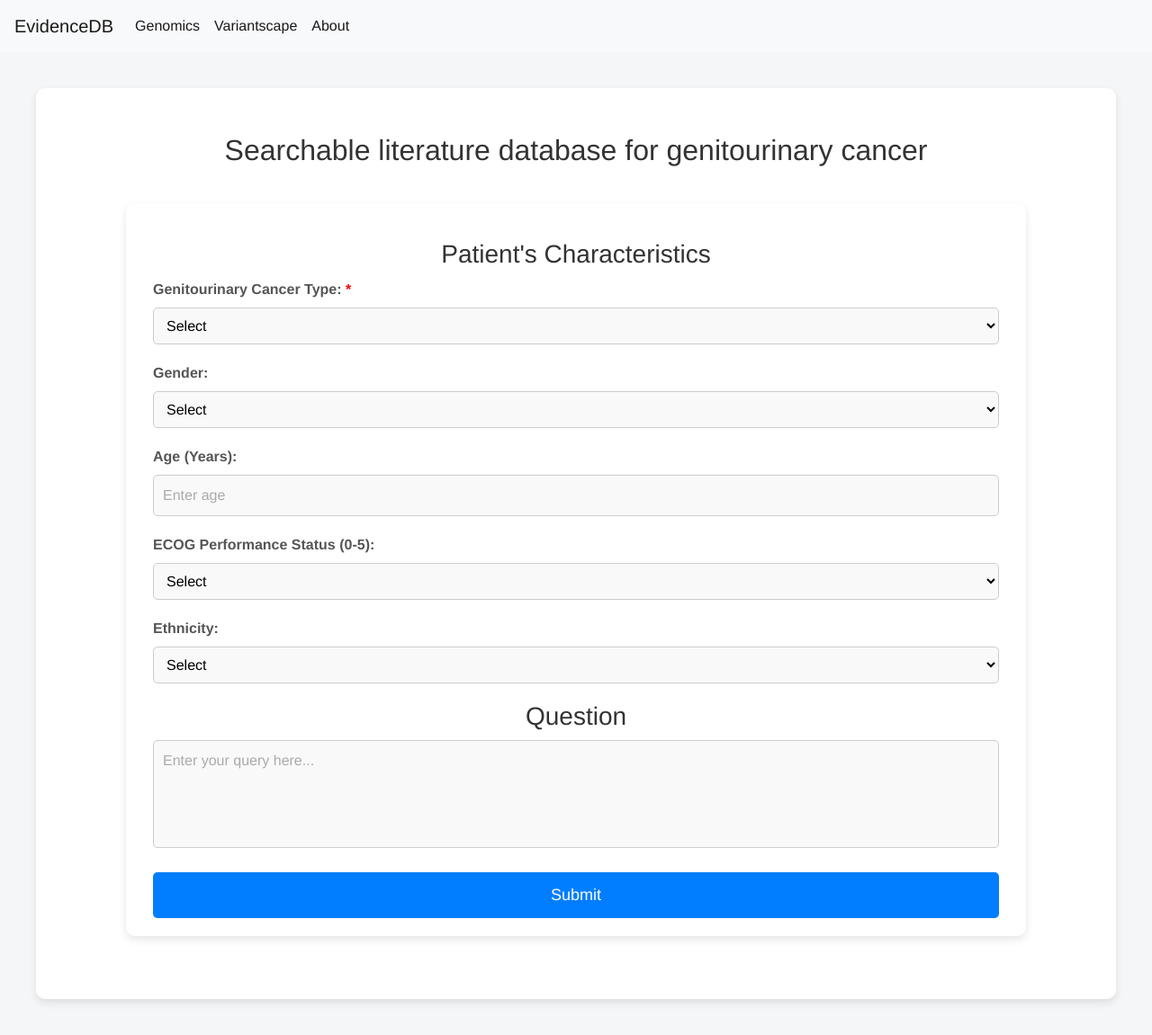
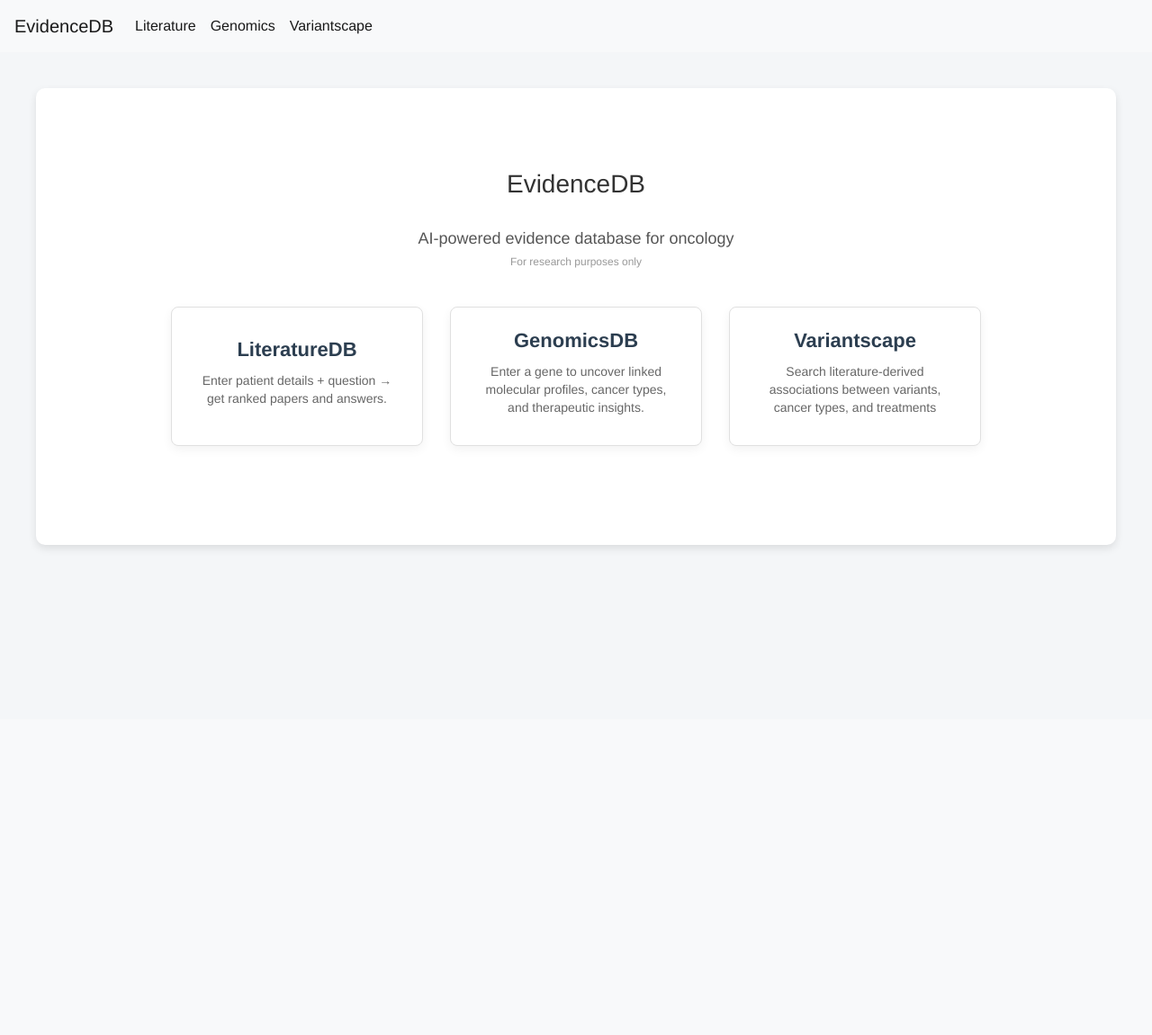
Before and after one commit to hastingslab-org/evidence-database, a Flask app: page / in a window 1280 px wide. Shown: the whole page at 90% size. After the commit the page ends 612 px from the top, so only its background shows below. Run offline with Flask 3, Linux system fonts and the light colour scheme; parts of the project's set-up code (start-up, migrations or seed data) failed here and were passed over; some libraries are stand-ins or nearby versions.

Commit message:
add home page

```diff
--- a/app.py
+++ b/app.py
@@ -55,7 +55,11 @@ def handle_large_request(error):
     return "The request is too large!", 413
 
 ########################### app routes ###########################
-@app.route('/')
+@app.route('/', methods=['GET'])
+def home_page():
+    return render_template('home.html')
+
+@app.route('/literature', methods=['GET'])
 def search_query_page():
     return render_template('search_query_page.html')
 
--- a/init_db.py
+++ b/init_db.py
@@ -1,4 +1,5 @@
 import sqlite3
+
 def init_db():
 
     connection = sqlite3.connect('database.db')
--- a/templates/base.html
+++ b/templates/base.html
@@ -29,13 +29,18 @@
 
 <body>
   <nav class="navbar navbar-expand-md navbar-light bg-light">
-    <a class="navbar-brand" href="{{ url_for('search_query_page')}}">EvidenceDB</a>
+    <a class="navbar-brand" href="{{ url_for('home_page')}}">EvidenceDB</a>
 
     <button class="navbar-toggler" type="button" data-toggle="collapse" data-target="#navbarNav" aria-controls="navbarNav" aria-expanded="false" aria-label="Toggle navigation">
       <span class="navbar-toggler-icon"></span>
     </button>
 
     <div class="collapse navbar-collapse" id="navbarNav">
+      <ul class="navbar-nav">
+        <li class="nav-item active">
+          <a class="nav-link" href="/literature">Literature</a>
+        </li>
+      </ul>
       <ul class="navbar-nav">
         <li class="nav-item active">
           <a class="nav-link" href="/genomics">Genomics</a>
@@ -46,11 +51,11 @@
           <a class="nav-link" href="/variantscape">Variantscape</a>
         </li>
       </ul>
-      <ul class="navbar-nav">
+      <!--<ul class="navbar-nav">
         <li class="nav-item active">
           <a class="nav-link" href="#">About</a>
         </li>
-      </ul>
+      </ul>-->
     </div>
   </nav>
 
--- /dev/null
+++ b/templates/home.html
@@ -0,0 +1,104 @@
+{% extends 'base.html' %}
+
+{% block content %}
+
+<style>
+    /* Header */
+    .home-header {
+        text-align: center;
+        margin: 60px 0 40px;
+    }
+
+
+    .home-header p {
+        font-size: 18px;
+        color: #555;
+        margin: 0;
+    }
+
+    /* Card grid */
+    .card-container {
+        max-width: 1000px;
+        margin: 0 auto 80px;
+        display: flex;
+        justify-content: center;
+        gap: 30px;
+        flex-wrap: wrap;
+    }
+
+    /* Individual card */
+    .tool-card {
+        width: 280px;
+        text-decoration: none; /* entire card is clickable */
+    }
+
+    .tool-card .card {
+        background-color: #fff;
+        border: 1px solid #e0e0e0;
+        border-radius: 8px;
+        box-shadow: 0 4px 12px rgba(0, 0, 0, 0.05);
+        padding: 24px 28px 32px;
+        height: 100%;
+        transition: transform 0.25s ease, box-shadow 0.25s ease;
+        display: flex;
+        flex-direction: column;
+        justify-content: center;
+        align-items: center;
+        text-align: center;
+    }
+
+    .tool-card:hover .card {
+        transform: translateY(-6px);
+        box-shadow: 0 6px 16px rgba(0, 0, 0, 0.08);
+    }
+
+    .tool-card h3 {
+        font-size: 22px;
+        color: #2c3e50;
+        margin: 0 0 10px;
+        font-weight: 600;
+    }
+
+    .tool-card p {
+        font-size: 14px;
+        color: #666;
+        margin: 0;
+        line-height: 1.45;
+    }
+</style>
+
+<div class="home-header">
+    <h1>EvidenceDB</h1>
+    <p>AI‑powered evidence database for oncology</p>
+    <p style="font-size: 12px; color: #999; margin-top: 2px;">
+        For research purposes only
+    </p>
+</div>
+
+<div class="card-container">
+    <!-- LiteratureDB -->
+    <a href="/literature" class="tool-card">
+        <div class="card">
+            <h3>LiteratureDB</h3>
+            <p>Enter patient details + question → get ranked papers and answers.</p>
+        </div>
+    </a>
+
+    <!-- GenomicsDB -->
+    <a href="/genomics" class="tool-card">
+        <div class="card">
+            <h3>GenomicsDB</h3>
+            <p> Enter a gene to uncover linked molecular profiles, cancer types, and therapeutic insights.</p>
+        </div>
+    </a>
+
+    <!-- Variantscape -->
+    <a href="/variantscape" class="tool-card">
+        <div class="card">
+            <h3>Variantscape</h3>
+            <p>Search literature-derived associations between variants, cancer types, and treatments</p>
+        </div>
+    </a>
+</div>
+
+{% endblock %}
--- a/templates/search_query_page.html
+++ b/templates/search_query_page.html
@@ -26,7 +26,14 @@
     }
 </style>
 
-<h2 style="margin-bottom: 40px; text-align: center;">Searchable literature database for genitourinary cancer</h2>
+<header style="text-align: center; margin-bottom: 40px; margin-top: 20px">
+    <h1>LiteratureDB</h1>
+    <h3>Searchable literature database for genitourinary cancer</h3>
+    <p>Enter patient details and a clinical question to get an evidence-backed answer and the top supporting papers.</p>
+    <p style="font-size: 12px; color: #999; margin-top: 15px;">
+        For research purposes only
+    </p>
+</header>
 
 <!-- Patient's Characteristics Form + User Query -->
 <form action="/answer" method="POST" id="patientForm">
--- a/templates/variantscape.html
+++ b/templates/variantscape.html
@@ -169,10 +169,10 @@
     <p style="font-size: 16px; color: #555; margin: 0 0 5px;">
         Search literature-derived associations between variants, cancer types, and treatments
     </p>
-    <a href="/variantscape/networkgraph" target="_blank" style="font-size: 13px; color: #1565c0; text-decoration: none; font-family: 'Helvetica Neue', Helvetica, Arial, sans-serif; margin-bottom: 10px;">
+    <a href="/variantscape/networkgraph" target="_blank" style="font-size: 13px; color: #1565c0; text-decoration: none; margin-bottom: 10px;">
         View Variantscape graph →
     </a>
-    <p style="font-size: 12px; color: #999; margin-top: 2px;">
+    <p style="font-size: 12px; color: #999; margin-top: 15px;">
         For research purposes only
     </p>
 </header>
--- a/variantscape/graph_store.py
+++ b/variantscape/graph_store.py
@@ -2,9 +2,9 @@ import networkx as nx
 import pandas as pd
 
  # Load datasets needed for network query (variantscape)
-print("Loading the network graph...")
+print("[variantscape] Loading the network graph...")
 G = nx.read_gml("./variantscape/network_graph_weighted.gml") #TODO fix path
-print("Loading the consensus file...")
+print("[variantscape] Loading the consensus file...")
 df_consensus = pd.read_csv('./variantscape/final_variant_treatment_consensus.csv')
 # === Prepare consensus lookup ===
 df_consensus["Variant_Treatment_Pair"] = (
```
Also changed, not shown: templates/genomics.html (+9 -2 lines), database.db.
